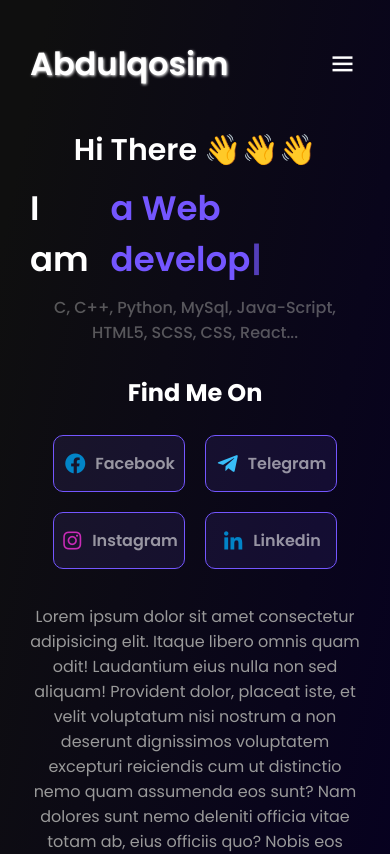
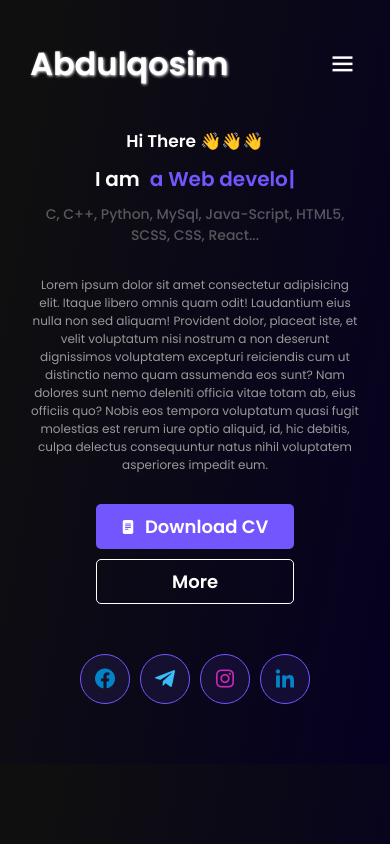
Before and after one commit to AbulqosimAzizovich/My-Website, a React (Vite) app: page / in a window 390 px wide. Shown: the top 854 px of the page. Built offline with nearby package versions, Linux system fonts and the light colour scheme.

Commit message:
Home page responsive updated

```diff
--- a/src/pages/Home/style.scss
+++ b/src/pages/Home/style.scss
@@ -292,10 +292,121 @@
 
 @media only screen and (max-width: 642px) {
   .intro__wrapper{
+    .intro__general{
+      font-size: 28px;
+    }
 
     .home__title{
       font-size: 34px;
     }
   }
+}
 
+@media  only screen and (max-width: 516px) {
+  .intro__wrapper{
+    .intro__general{
+      font-size: 24px;
+    }
+
+    .home__title{
+      font-size: 28px;
+    }
+
+    .home__general{
+      .left{
+        .intro__title p {
+          font-size: 14px;
+        }
+
+        .home__buttons{
+          .home__download--btn span{
+            font-size: 14px;
+            line-height: 15px;
+          }
+
+          .home__download--btn img{
+            width: 14px;
+          }
+          .home__btn{
+            padding: 6px 60px;
+          }
+          .home__btn p{
+            font-size: 14px;
+          }
+        }
+      }
+    }
+  }
 }
+
+@media  only screen and (max-width: 420px) {
+  .intro__wrapper{
+    .intro__general{
+      font-size: 17px;
+    }
+
+    .home__title{
+      font-size: 20px;
+    }
+
+    .general__end{
+      font-size: 14px;
+    }
+
+    .home__general{
+      flex-direction: column;
+      .right{
+        width: 100%;
+        margin: 30px 0;
+        h3{
+          display: none;
+        }
+        .res_h{
+          flex-wrap: nowrap;
+          gap: 10px;
+          width: 100%;
+          padding: 0 50px;
+          .contact__btn{
+            border-radius: 100%;
+            width: 50px;
+            height: 50px;
+            animation: none;
+            background-image: none;
+            .contact{
+              display: none;
+            }
+          }
+        }
+      }
+
+      .left{
+        .intro__title p{
+          font-size: 12px;
+        }
+        .home__buttons{
+          gap: 10px;
+          flex-direction: column;
+
+          .home__download--btn{
+            width: 100%;
+            padding: 15px 25px;
+            span{
+              font-size: 18px;
+            }
+          }
+
+          .home__btn{
+            padding: 8px 75px;
+            p{
+              font-size: 18px;
+            }
+          }
+        }
+
+
+
+
+      }
+    }
+  }
+}
```
